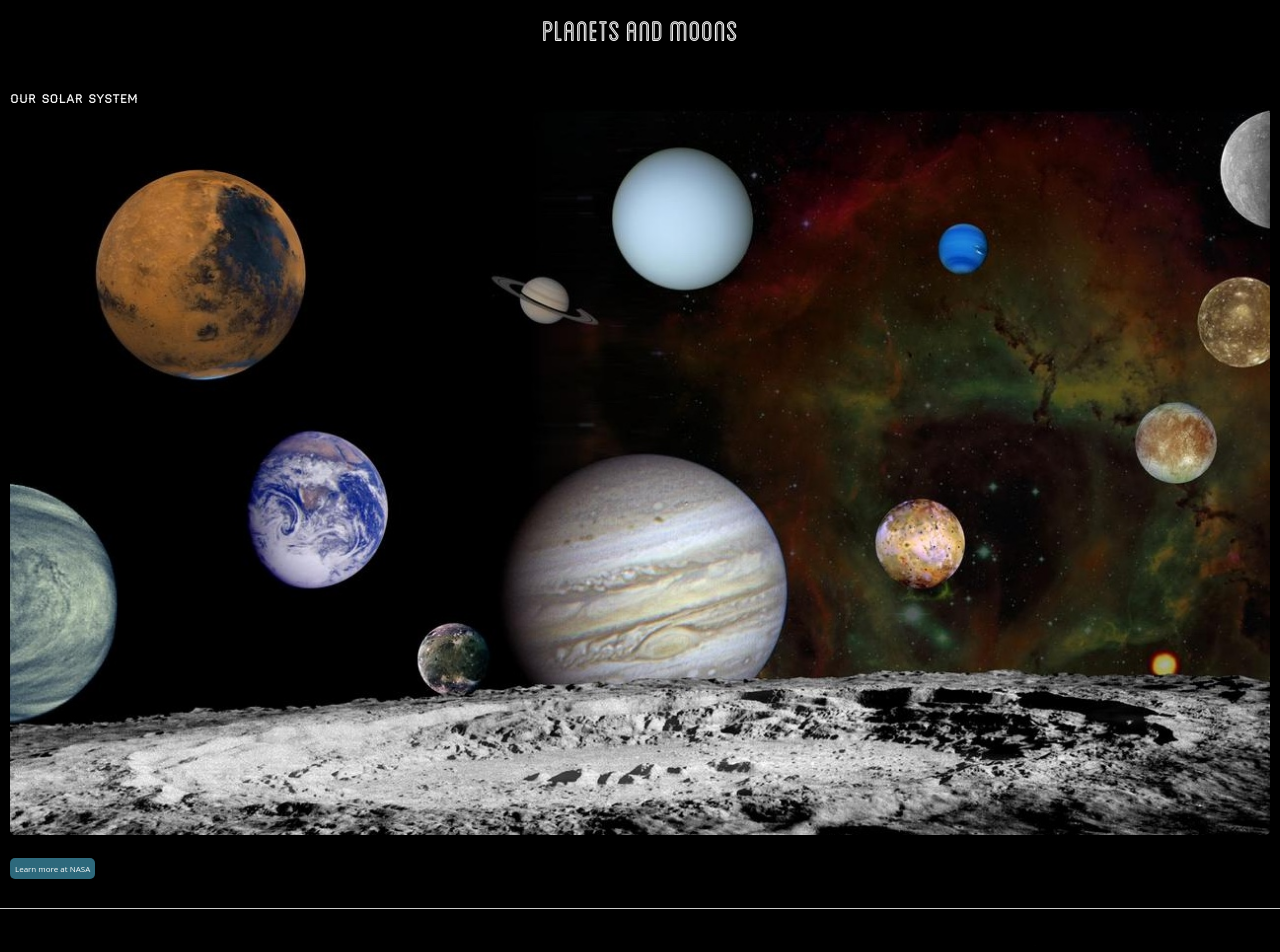
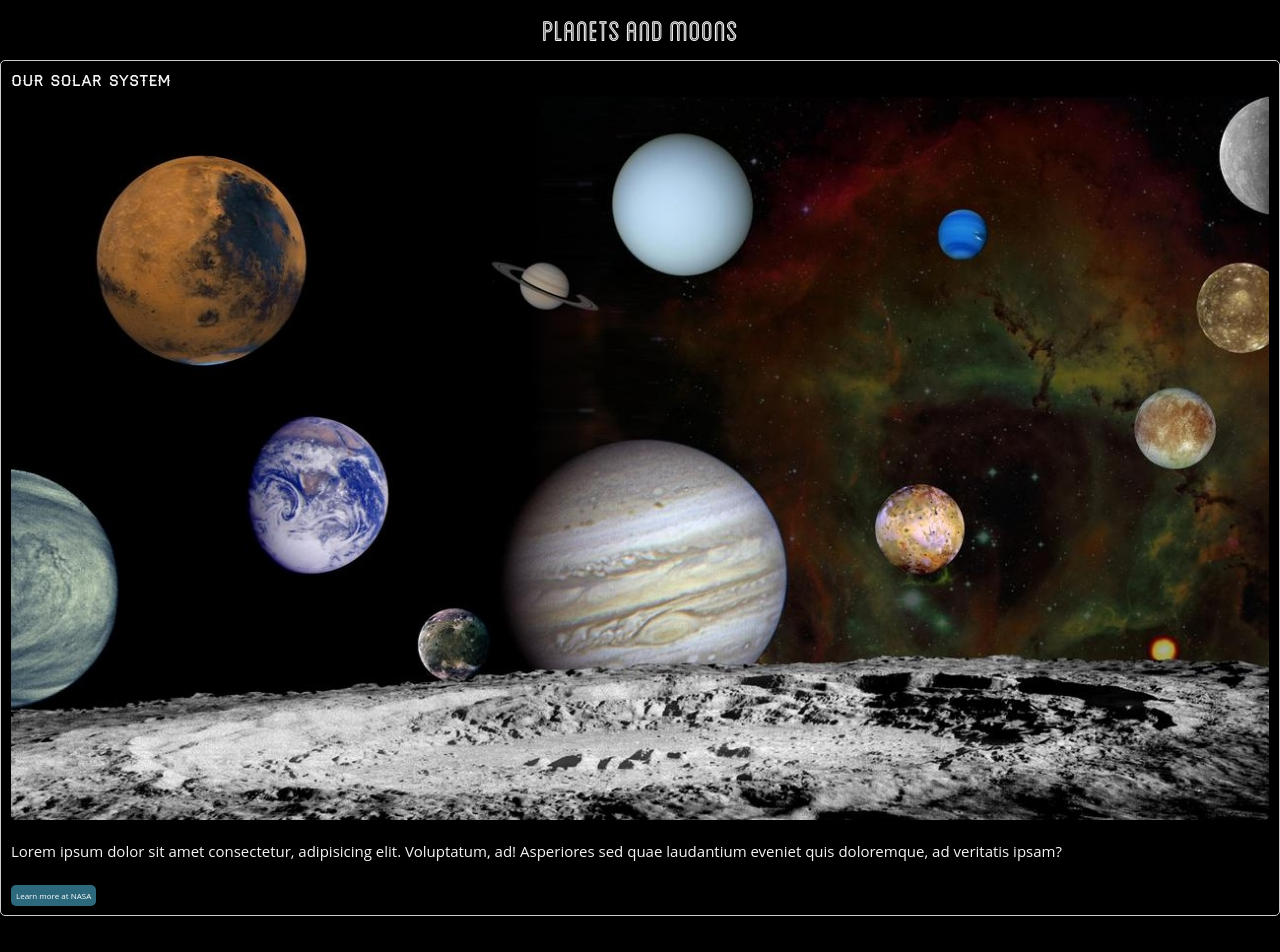
Before and after one commit to staceyb/cssgridflexbox-tailwind, a React (Vite) app: page /planets in a window 1280 px wide. Shown: the top 952 px of the page. Built offline with nearby package versions, Linux system fonts and the light colour scheme.

Commit message:
Deed min width 500px and 700px media queries for 2 card ad three card layout

```diff
--- a/src/components/PlanetsGrid.jsx
+++ b/src/components/PlanetsGrid.jsx
@@ -5,6 +5,7 @@ export default function PlanetsGrid() {
   return (
     <>
       <h1>Planets and Moons</h1>
+      <div className="card-container">
         <div className="feature card">
           <h2>Our Solar System</h2>
           <img
@@ -12,9 +13,9 @@ export default function PlanetsGrid() {
             alt="Many of the planets in the solar system, plus a few moons."
           />
           <p>
-          Lorem ipsum dolor sit amet consectetur, adipisicing elit. Voluptatum,
-          ad! Asperiores sed quae laudantium eveniet quis doloremque, ad
-          veritatis ipsam?
+            Lorem ipsum dolor sit amet consectetur, adipisicing elit.
+            Voluptatum, ad! Asperiores sed quae laudantium eveniet quis
+            doloremque, ad veritatis ipsam?
           </p>
           <p>
             <a
@@ -121,6 +122,7 @@ export default function PlanetsGrid() {
             </a>
           </p>
         </div>
+      </div>
     </>
   );
 }
--- a/src/css/planets.css
+++ b/src/css/planets.css
@@ -47,9 +47,55 @@
 }
 
 @media (min-width: 500px) {
+  .card-container {
+    display: grid;
+    grid-template-columns: 1fr 1fr;
+    gap: 1rem;
+  }
+
+  .card {
+    grid-template-columns: 1fr;
+  }
+
+  .card h2 {
+    font-size: 1.5rem;
+  }
+
+  .card img {
+    grid-column: 1/2;
+    grid-row: 2;
+  }
+
+  .card p:last-child {
+    grid-row: 4;
+  }
+
+  .feature.card {
+    grid-column: 1 / 3;
+    border: 1px solid #ccc;
+    padding: 1rem;
+    border-radius: 5px;
+  }
+
+  .feature.card p:not(:has(a)) {
+    display: block;
+    padding-top: 2rem;
+    grid-row: 3;
+  }
+
+  .feature.card p:last-child {
+    grid-row: 4;
+  }
 }
 
 @media (min-width: 700px) {
+  .card-container {
+    grid-template-columns: repeat(3, 1fr);
+  }
+
+  .feature.card {
+    grid-column: 1 / 4;
+  }
 }
 
 @media (min-width: 900px) {
```
Lines whose indentation alone changed are shown as unchanged.
